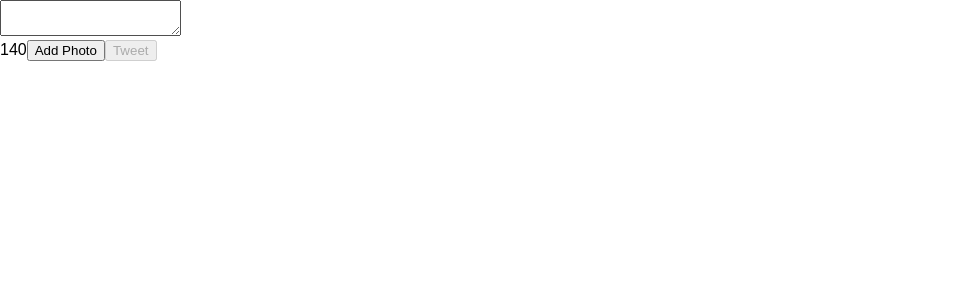
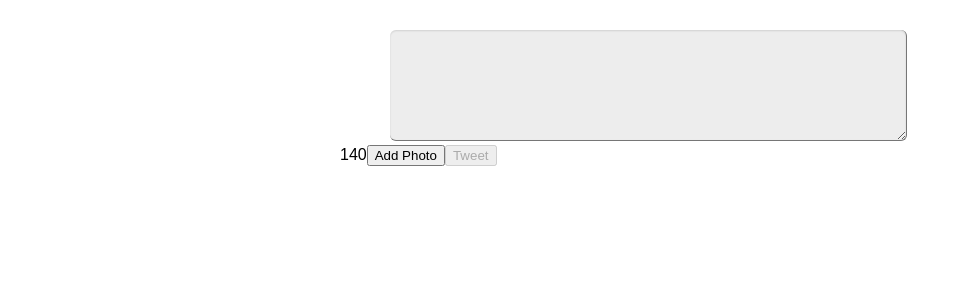
Before and after one commit to awesome-graphql-space/react-graphql, a React (Create React App) app: page /tweet in a window 1280 px wide. Shown: the top 300 px of the page, without its empty margins (0-970 px from the left). Built offline with nearby package versions, Linux system fonts and the light colour scheme.

Commit message:
add text area

```diff
--- a/src/components/Tweet.js
+++ b/src/components/Tweet.js
@@ -1,5 +1,33 @@
 import React, { Component } from 'react';
 import styled from 'styled-components';
+
+const Section = styled.section`
+  width: 600px;
+  margin: 20px auto;
+`
+const TextArea = styled.textarea`
+  margin-top: 10px;
+  margin-left: 50px;
+  width: 500px;
+  height: 100px;
+  -moz-border-bottom-colors: none;
+  -moz-border-left-colors: none;
+  -moz-border-right-colors: none;
+  -moz-border-top-colors: none;
+  background: none repeat scroll 0 0 rgba(0, 0, 0, 0.07);
+  border-color: -moz-use-text-color #FFFFFF #FFFFFF -moz-use-text-color;
+  border-image: none;
+  border-radius: 6px 6px 6px 6px;
+  border-style: none solid solid none;
+  border-width: medium 1px 1px medium;
+  box-shadow: 0 1px 2px rgba(0, 0, 0, 0.12) inset;
+  color: #555555;
+  font-family: "Helvetica Neue",Helvetica,Arial,sans-serif;
+  font-size: 1em;
+  line-height: 1.4em;
+  padding: 5px 8px;
+  transition: background-color 0.2s ease 0s;
+`
 
 class Tweet extends React.Component {
 	constructor(props) {
@@ -60,16 +88,16 @@ addPhoto(e) {
 
 	render() {
 		return (
-			<section id="twitter">
+			<Section id="twitter">
 				{this.overflowAlert() }
         <div className="well clearfix">
-          <textarea onChange={this.handleChange.bind(this)} className="form-control"></textarea>
+          <TextArea onChange={this.handleChange.bind(this)} className="form-control"></TextArea>
           <br/>
 					<span>{this.remainingChar()}</span>
 					<button onClick={this.addPhoto.bind(this)} className="btn btn-default pull-right">{this.state.addPhotoStatus ? '✓ Photo Added' : 'Add Photo'}</button>
           <button className="btn btn-primary pull-right" disabled={this.remainingChar() === 140 || this.remainingChar() < 0}>Tweet</button>
         </div>
-       </section>
+       </Section>
 		);
 	}
 }
```
